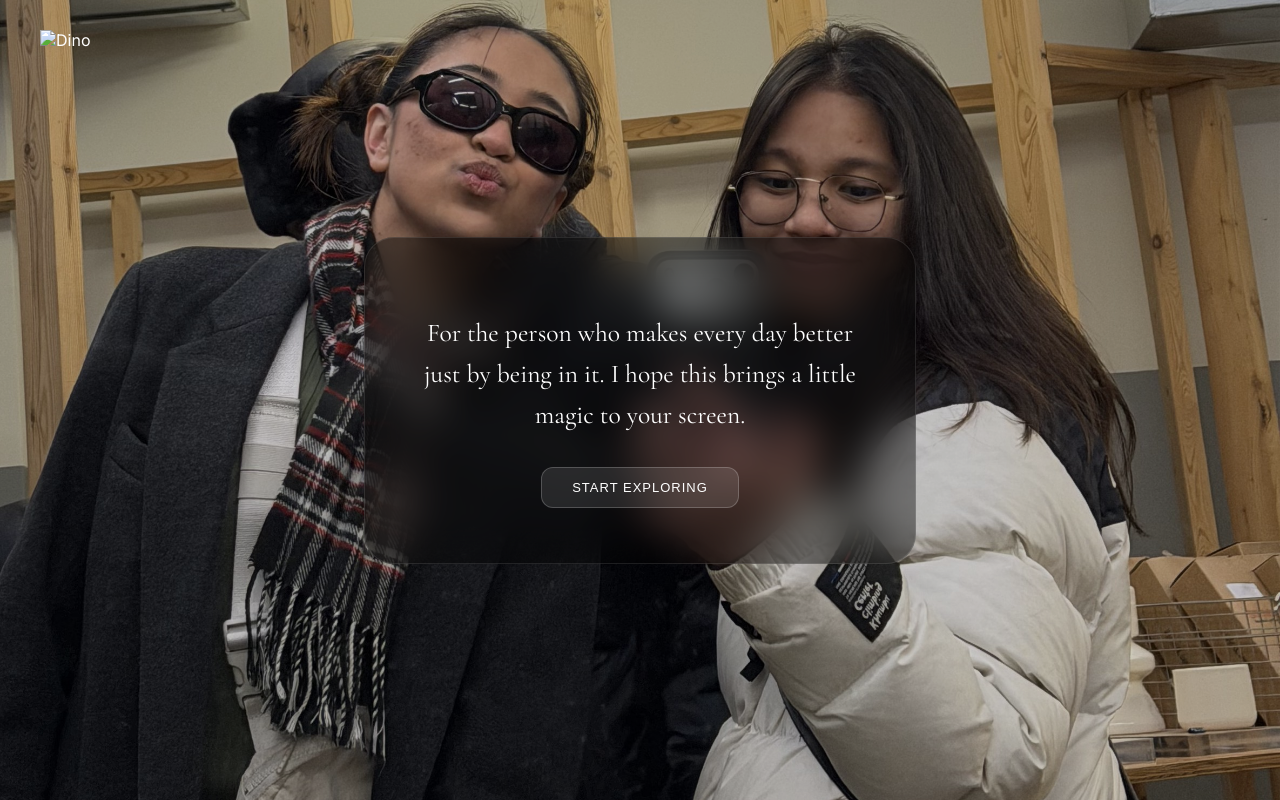
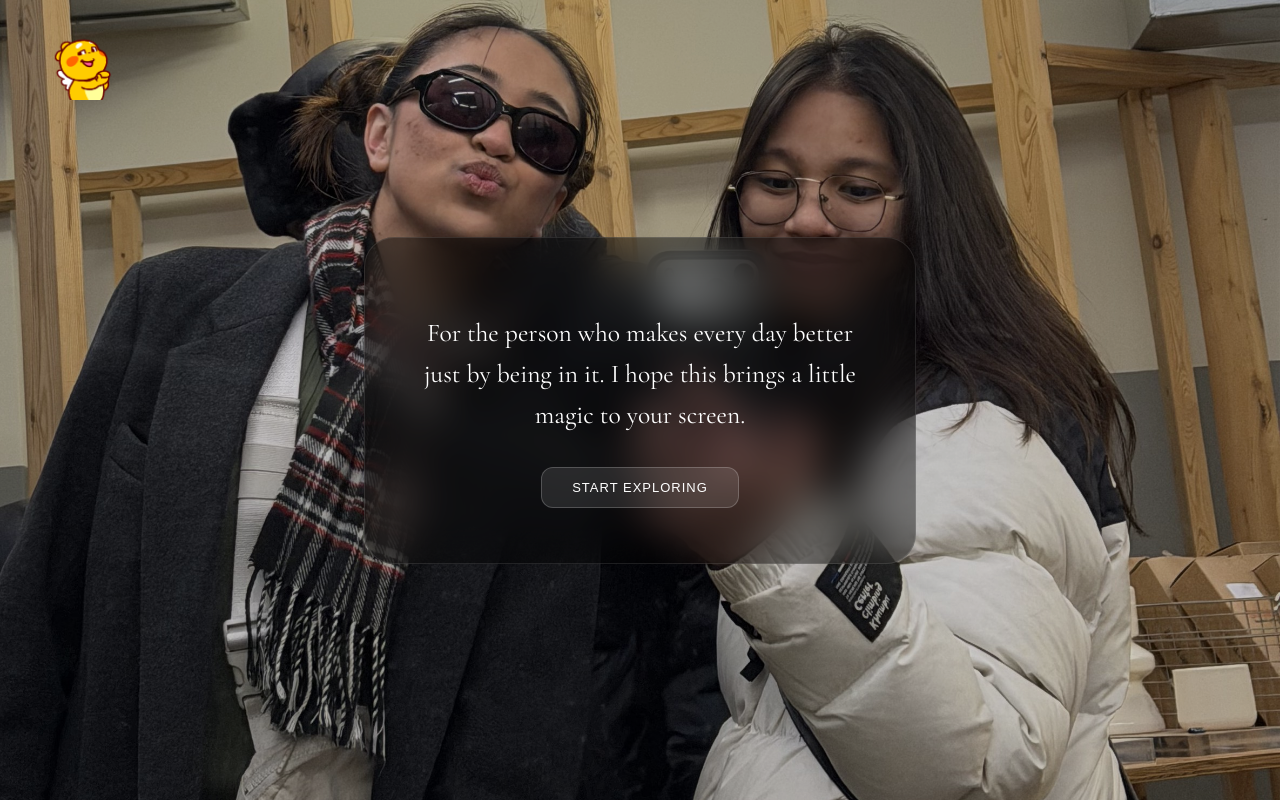
Before and after one commit to Cyriebelle/Dino, a plain HTML site: page index.html in a window 1280 px wide. Drawn offline with nearby package versions, Linux system fonts and the light colour scheme; files whose address does not match are found by name.

Commit message:
Edited the GIF

```diff
--- a/index.html
+++ b/index.html
@@ -12,7 +12,7 @@
     <div class="background-overlay"></div>
 
     <div class="top-left-branding">
-        <img src="GIF/qoobee-cute.gif" class="logo-hint" alt="Dino">
+        <img src="DINO/qoobee-cute.gif" class="logo-hint" alt="Dino">
         <button id="home-btn" class="hidden-nav">HOME</button>
     </div>
 
@@ -78,4 +78,5 @@
 
     <script src="script.js"></script>
 </body>
+
 </html>
```
